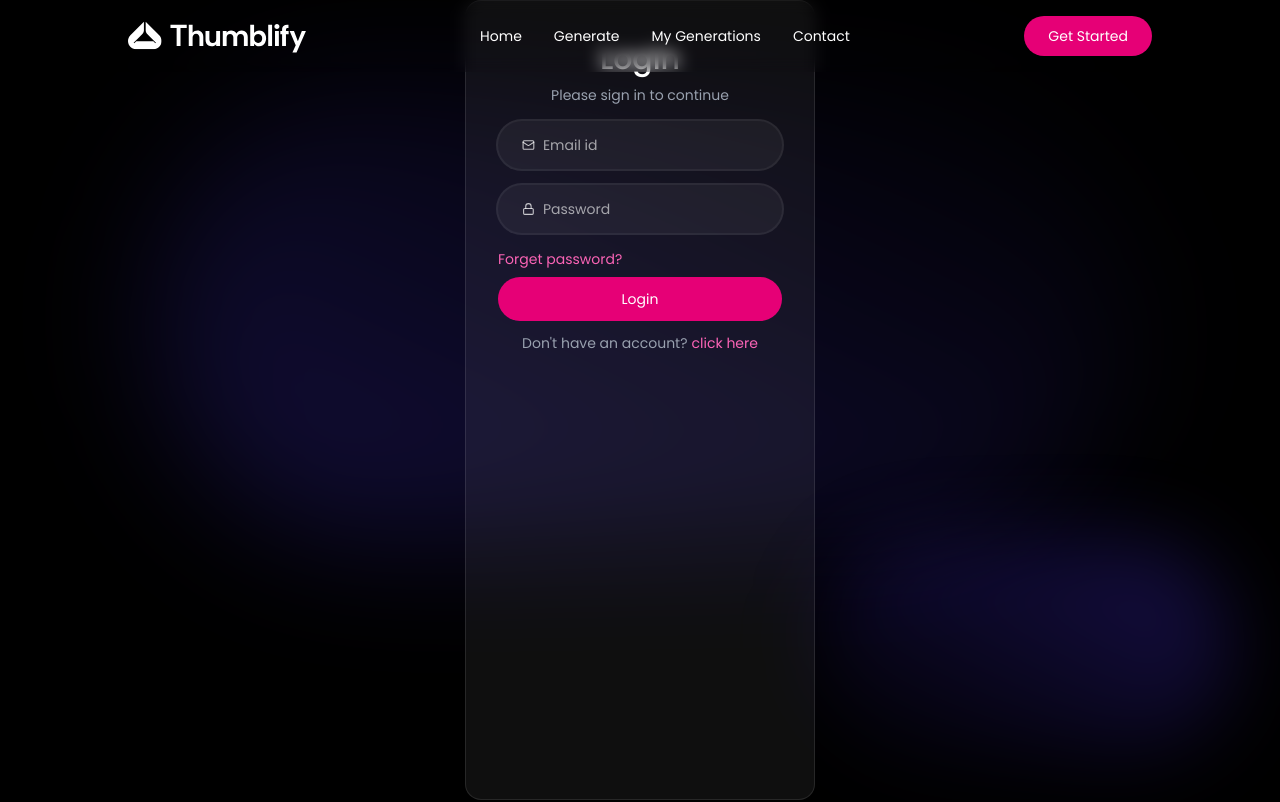
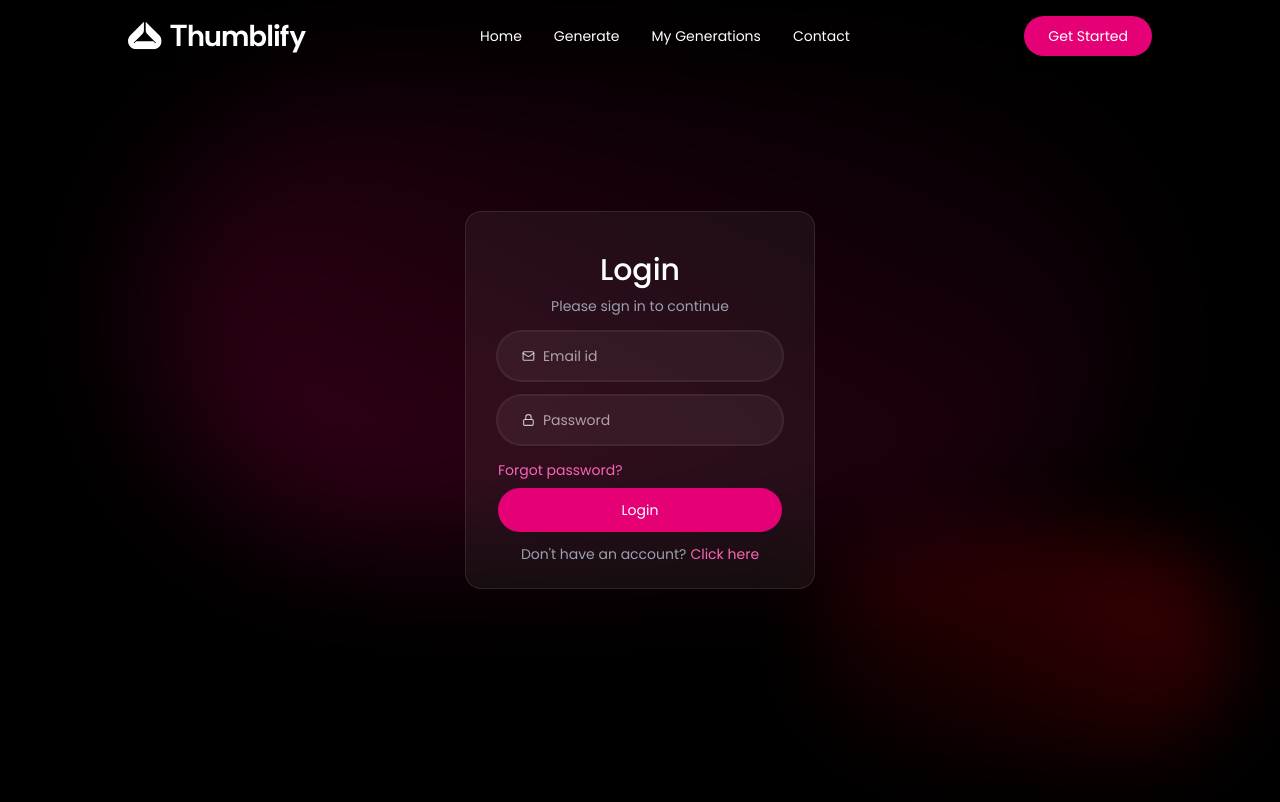
Before and after one commit to ishapanchal07/Thumbnail-Generator, a React (Vite) app in the folder client/: page /login in a window 1280 px wide. Shown: the top 802 px of the page. Built offline with nearby package versions, Linux system fonts and the light colour scheme.

Commit message:
typo error sloved

```diff
--- a/client/src/components/Login.tsx
+++ b/client/src/components/Login.tsx
@@ -1,7 +1,6 @@
 import { useState } from "react"
 import React from "react"
 import SoftBackdrop from "./SoftBackdrop"
-
 
 const Login = () => {
 
@@ -20,57 +19,97 @@ const Login = () => {
 
     const handleSubmit = (e: React.FormEvent<HTMLFormElement>) => {
         e.preventDefault()
-
     }
 
-    return(
+    return (
         <>
             <SoftBackdrop />
-        <div className="min-h-screen flex item-center justify-center">
+
+            <div className="min-h-screen flex items-center justify-center">
                 <form
                     onSubmit={handleSubmit}
-                className="w-full sm:w-87.5 text-center bg-white/6 border border-white/10 rounded-2xl px-8">
+                    className="w-full sm:w-[350px] text-center bg-white/5 border border-white/10 rounded-2xl px-8 pb-6"
+                >
                     <h1 className="text-white text-3xl mt-10 font-medium">
                         {state === "login" ? "Login" : "Sign up"}
                     </h1>
 
-                <p className="text-gray-400 text-sm mt-2">Please sign in to continue</p>
+                    <p className="text-gray-400 text-sm mt-2">
+                        Please sign in to continue
+                    </p>
 
                     {state !== "login" && (
-                    <div className="flex items-center mt-6 w-full bg-white/5 ring-2 ring-white/10 focus-within:ring-pink-500/60 h-12 rounded-full overflow-hidden pl-6 gap-2 transition-all ">
-                        <svg xmlns="http://www.w3.org/2000/svg" width="16" height="16" viewBox="0 0 24 24" fill="none" stroke="currentColor" className="text-white/60" strokeWidth="2" strokeLinecap="round" strokeLinejoin="round"> <circle cx="12" cy="8" r="5" /> <path d="M20 21a8 8 0 0 0-16 0" /> </svg>
-                        <input type="text" name="name" placeholder="Name" className="w-full bg-transparent text-white placeholder-white/60 border-none outline-none " value={formData.name} onChange={handleChange} required />
+                        <div className="flex items-center mt-6 w-full bg-white/5 ring-2 ring-white/10 focus-within:ring-pink-500/60 h-12 rounded-full overflow-hidden pl-6 gap-2 transition-all">
+                            <svg xmlns="http://www.w3.org/2000/svg" width="16" height="16" viewBox="0 0 24 24" fill="none" stroke="currentColor" className="text-white/60" strokeWidth="2" strokeLinecap="round" strokeLinejoin="round">
+                                <circle cx="12" cy="8" r="5" />
+                                <path d="M20 21a8 8 0 0 0-16 0" />
+                            </svg>
+                            <input
+                                type="text"
+                                name="name"
+                                placeholder="Name"
+                                className="w-full bg-transparent text-white placeholder-white/60 outline-none"
+                                value={formData.name}
+                                onChange={handleChange}
+                                required
+                            />
                         </div>
                     )}
 
-                <div className="flex items-center w-full mt-4 bg-white/5 ring-2 ring-white/10 focus-within:ring-pink-500/60 h-12 rounded-full overflow-hidden pl-6 gap-2 transition-all ">
-                    <svg xmlns="http://www.w3.org/2000/svg" width="14" height="14" viewBox="0 0 24 24" fill="none" stroke="currentColor" className="text-white/75" strokeWidth="2" strokeLinecap="round" strokeLinejoin="round"> <path d="m22 7-8.991 5.727a2 2 0 0 1-2.009 0L2 7" /> <rect x="2" y="4" width="20" height="16" rx="2" /> </svg>
-                    <input type="email" name="email" placeholder="Email id" className="w-full bg-transparent text-white placeholder-white/60 border-none outline-none " value={formData.email} onChange={handleChange} required />
+                    <div className="flex items-center w-full mt-4 bg-white/5 ring-2 ring-white/10 focus-within:ring-pink-500/60 h-12 rounded-full overflow-hidden pl-6 gap-2 transition-all">
+                        <svg xmlns="http://www.w3.org/2000/svg" width="14" height="14" viewBox="0 0 24 24" fill="none" stroke="currentColor" className="text-white/75" strokeWidth="2" strokeLinecap="round" strokeLinejoin="round">
+                            <path d="m22 7-8.991 5.727a2 2 0 0 1-2.009 0L2 7" />
+                            <rect x="2" y="4" width="20" height="16" rx="2" />
+                        </svg>
+                        <input
+                            type="email"
+                            name="email"
+                            placeholder="Email id"
+                            className="w-full bg-transparent text-white placeholder-white/60 outline-none"
+                            value={formData.email}
+                            onChange={handleChange}
+                            required
+                        />
                     </div>
 
-                <div className=" flex items-center mt-4 w-full bg-white/5 ring-2 ring-white/10 focus-within:ring-pink-500/60 h-12 rounded-full overflow-hidden pl-6 gap-2 transition-all ">
-                    <svg xmlns="http://www.w3.org/2000/svg" width="14" height="14" viewBox="0 0 24 24" fill="none" stroke="currentColor" className="text-white/75" strokeWidth="2" strokeLinecap="round" strokeLinejoin="round"> <rect width="18" height="11" x="3" y="11" rx="2" ry="2" /> <path d="M7 11V7a5 5 0 0 1 10 0v4" /> </svg>
-                    <input type="password" name="password" placeholder="Password" className="w-full bg-transparent text-white placeholder-white/60 border-none outline-none" value={formData.password} onChange={handleChange} required />
+                    <div className="flex items-center mt-4 w-full bg-white/5 ring-2 ring-white/10 focus-within:ring-pink-500/60 h-12 rounded-full overflow-hidden pl-6 gap-2 transition-all">
+                        <svg xmlns="http://www.w3.org/2000/svg" width="14" height="14" viewBox="0 0 24 24" fill="none" stroke="currentColor" className="text-white/75" strokeWidth="2" strokeLinecap="round" strokeLinejoin="round">
+                            <rect width="18" height="11" x="3" y="11" rx="2" ry="2" />
+                            <path d="M7 11V7a5 5 0 0 1 10 0v4" />
+                        </svg>
+                        <input
+                            type="password"
+                            name="password"
+                            placeholder="Password"
+                            className="w-full bg-transparent text-white placeholder-white/60 outline-none"
+                            value={formData.password}
+                            onChange={handleChange}
+                            required
+                        />
                     </div>
 
                     <div className="mt-4 text-left">
-                    <button className="text-sm text-pink-400 hover:underline">
-                        Forget password?
+                        <button type="button" className="text-sm text-pink-400 hover:underline">
+                            Forgot password?
                         </button>
                     </div>
 
-                <button type="submit" className="mt-2 w-full h-11 rounded-full text-white bg-pink-600 hover:bg-indigo-500 transition " >
+                    <button
+                        type="submit"
+                        className="mt-2 w-full h-11 rounded-full text-white bg-pink-600 hover:bg-indigo-500 transition"
+                    >
                         {state === "login" ? "Login" : "Sign up"}
                     </button>
 
-                <p onClick={() => setState(prev => prev === "login" ? "register" : "login")} className="text-gray-400 text-sm mt-3 mb-11 cursor-pointer" >
+                    <p
+                        onClick={() => setState(prev => prev === "login" ? "register" : "login")}
+                        className="text-gray-400 text-sm mt-3 cursor-pointer"
+                    >
                         {state === "login" ? "Don't have an account?" : "Already have an account?"}
-                    <span className="text-pink-400 hover:underline ml-1">click here</span>
+                        <span className="text-pink-400 hover:underline ml-1">Click here</span>
                     </p>
                 </form>
-
             </div>
-
         </>
     )
 }
--- a/client/src/components/SoftBackdrop.tsx
+++ b/client/src/components/SoftBackdrop.tsx
@@ -3,8 +3,8 @@
 const SoftBackdrop = () => {
     return(
             <div className='fixed inset-0 -z-1 pointer-events-none'>
-                <div className='absolute left-1/2 top-20 -translate-x-1/2 w-245 h-115 bg-linear-to-tr from-indigo-800/35 to-transparent rounded-full blur-3xl' />
-                <div className='absolute right-12 bottom-10 w-105 h-55 bg-linear-to-bl from-indigo-700/35 to-transparent rounded-full blur-2xl' />
+                <div className='absolute left-1/2 top-20 -translate-x-1/2 w-245 h-115 bg-linear-to-tr from-pink-800/35 to-transparent rounded-full blur-3xl' />
+                <div className='absolute right-12 bottom-10 w-105 h-55 bg-linear-to-bl from-red-700/35 to-transparent rounded-full blur-2xl' />
             </div>
     )
 }
--- a/client/src/pages/Generate.tsx
+++ b/client/src/pages/Generate.tsx
@@ -1,9 +1,37 @@
-
+import { useParams } from "react-router-dom"
+import { useState } from "react";
+import { IThumbnail } from "../assets/assets";
+import SoftBackdrop from "../components/SoftBackdrop";
 
 
 const Generate = () => {
+    const {id} = useParams();
+    const [title, setTitle] = useState('')
+    const [additionalDetails, setAdditionalDetails] = useState('')
+
+    const [thumbnail, setThumbnail] = useState<IThumbnail | null>(null)
+    const [loading, setLoading] = useState(false)
+
     return (
-    <div></div>
+    <>
+    <SoftBackdrop />
+    <div className="pt-24 min-h-screen">
+        <main className="max-w-6xl mx-auto px-4 sm:px-6 lg:px-8 py-8 pb-28 lg:pb-8">
+            <div className="grid lg:grid-cols-[400px_1fr] gap-8">
+                {/* LEFT PANEL */}
+                <div className={`space-y-6 ${id && 'pointer-events-none'}`}>
+                    <div className="p-6 rounded-2xl bg-white/8 border border-white/12 shadow-xl space-y-6">
+                    <div>
+                        <h2>Create Your Thumbnail</h2>
+                    </div>
+                    </div>
+                </div>
+                {/* RIGHT PANEL */}
+                <div></div>
+            </div>
+        </main>
+    </div>
+    </>
     )
 }
 
```
Lines whose indentation alone changed are shown as unchanged.
